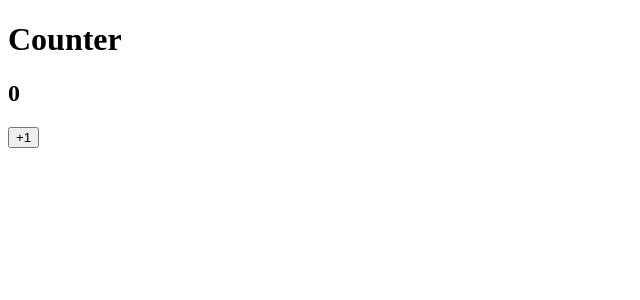
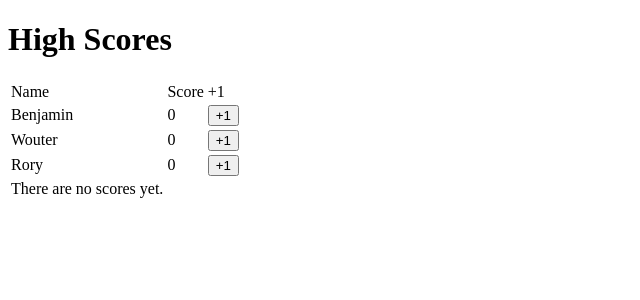
Before and after one commit to marianbuchly/reactcount, a React app: page / in a window 1280 px wide. Shown: the top 300 px of the page, without its empty margins (0-640 px from the left). Built offline with nearby package versions, Linux system fonts and the light colour scheme.

Commit message:
make scoreboard and player component, show prize and new score

```diff
--- a/src/App.js
+++ b/src/App.js
@@ -1,12 +1,14 @@
 import React from 'react';
 import Counter from './Counter';
+import ScoreBoard from './ScoreBoard';
+import Player from './Player';
 
 class App extends React.Component {
     render() {
         return (
           <div>
-              <h1>Counter</h1>
-              <Counter />
+              <h1>High Scores</h1>
+              <ScoreBoard />
           </div>
         );
     }
--- a/src/Counter.js
+++ b/src/Counter.js
@@ -1,4 +1,5 @@
 import React from 'react';
+import Player from './Player';
 
 class Counter extends React.Component {
   constructor(){
--- /dev/null
+++ b/src/Player.js
@@ -0,0 +1,44 @@
+import React from 'react';
+
+
+class Player extends React.Component {
+    constructor(){
+        super();
+
+        this.state = {
+            score: 0
+        };
+    }
+
+    plusOne() {
+      var newScore = this.state.score + 1;
+
+        this.setState({
+            score: this.state.score + 1
+        });
+
+        this.props.onChange(this.props.name, newScore);
+    }
+
+    renderPrize() {
+    if(this.state.score >= 5){
+        return <img src="http://goo.gl/u1KKqp" />
+    }
+
+    return null;
+}
+
+    render() {
+        return (
+            <tr>
+                <td>{this.props.name}</td>
+                <td>{this.state.score} {this.renderPrize()}</td>
+                <td>
+                    <button onClick={this.plusOne.bind(this)}>+1</button>
+                </td>
+            </tr>
+        );
+    }
+}
+
+export default Player;
--- /dev/null
+++ b/src/ScoreBoard.js
@@ -0,0 +1,46 @@
+import React from 'react';
+import Player from './Player';
+
+class ScoreBoard extends React.Component {
+  constructor(){
+      super();
+
+      this.state = {
+          message: "There are no scores yet."
+      };
+  }
+
+  onChangeScore(name, score){
+      this.setState({
+          message: name + " scored and has " + score + " points."
+      });
+  }
+
+    render() {
+        return (
+            <table>
+                <thead>
+                  <tr>
+                    <td>Name</td>
+                    <td>Score</td>
+                    <td>+1</td>
+                  </tr>
+                </thead>
+                <tbody>
+                  <Player name="Benjamin" onChange={this.onChangeScore.bind(this)} />
+                  <Player name="Wouter" onChange={this.onChangeScore.bind(this)} />
+                  <Player name="Rory" onChange={this.onChangeScore.bind(this)} />
+              </tbody>
+              <tfoot>
+                <tr colSpan="3">
+                  <td>{this.state.message}</td>
+                </tr>
+            </tfoot>
+
+            </table>
+
+        );
+    }
+}
+
+export default ScoreBoard;
```
